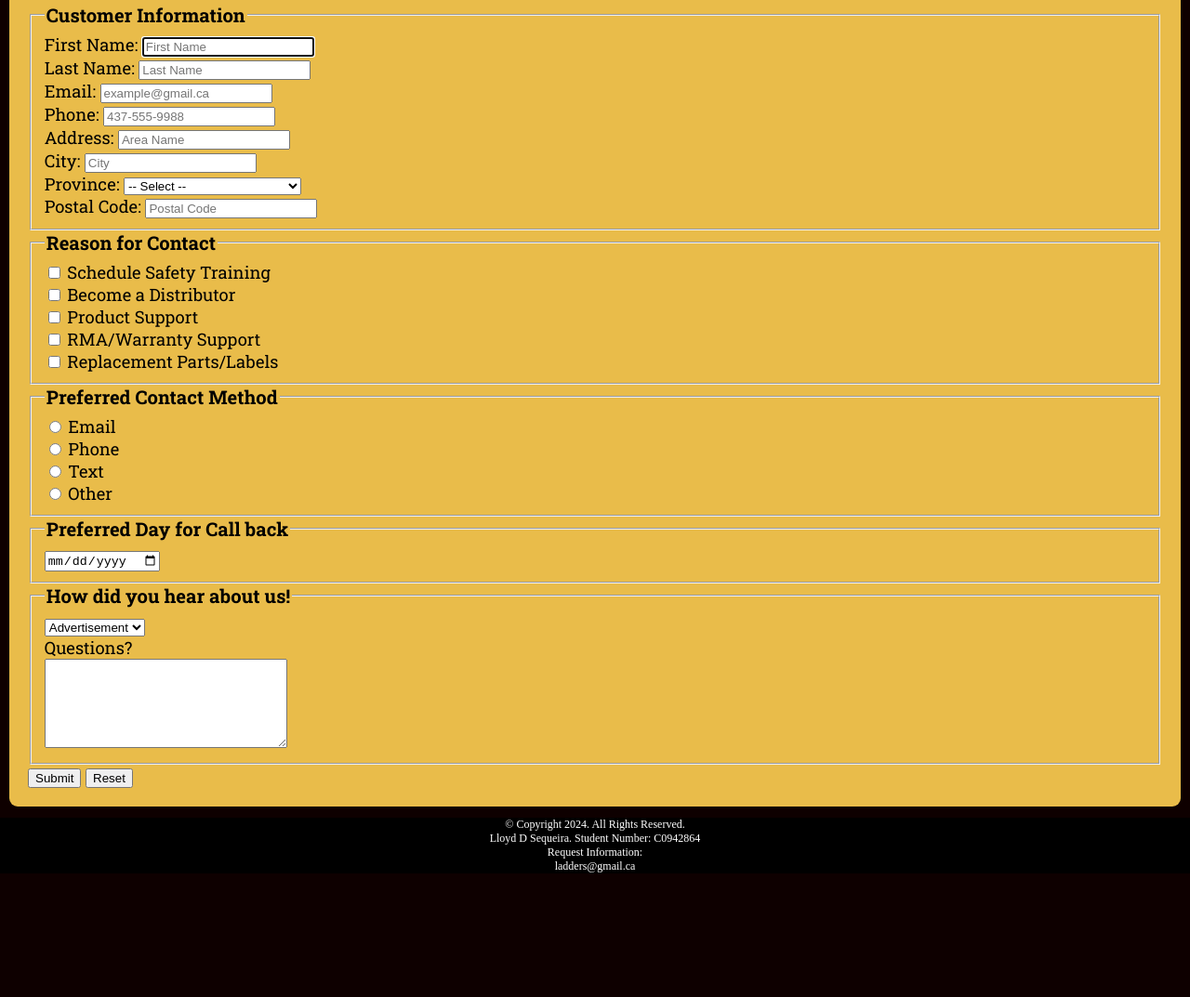
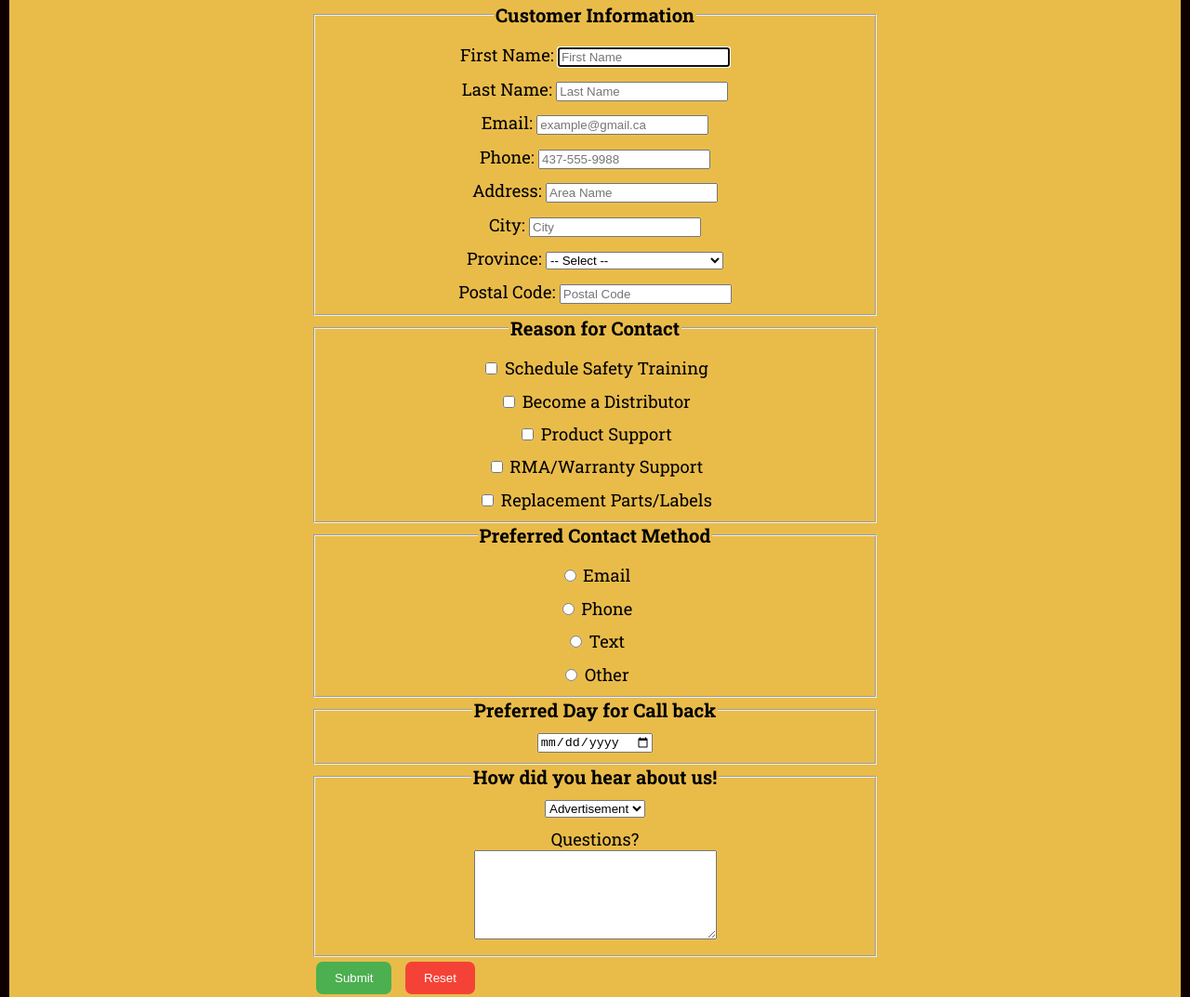
Before and after one commit to LloydSequeira/CSD-1103.github.io, a plain HTML site: page contact.html in a window 1280 px wide. Shown: the part 733-1806 px from the top of the page at 93% size. Before the commit the page ends 1685 px from the top, so only its background shows below. Drawn offline with Linux system fonts and the light colour scheme; a web font is replaced by a local one.

Commit message:
contact.css

```diff
--- a/css/contact.css
+++ b/css/contact.css
@@ -48,6 +48,9 @@
     border-radius: 15px;
 }
 
+fieldset {
+    text-align: center;
+}
 
 fieldset legend {
     font-weight: bold;
@@ -56,7 +59,29 @@ fieldset legend {
 
 label {
     display: block;
+    padding-top: 2%;
 }
+
+form #submit {
+    background-color: #4caf50;
+    border: none;
+    color: white;
+    padding: 10px 20px;
+    margin: 5px;
+    border-radius: 7px;
+    cursor: pointer;
+}
+
+form #reset {
+    background-color: #f44336;
+    border: none;
+    color: white;
+    padding: 10px 20px;
+    margin: 5px;
+    border-radius: 7px;
+    cursor: pointer;
+}
+
 
 /* Media Query for mobile Viewport */
 @media screen and (max-width: 600px) {
@@ -81,6 +106,12 @@ label {
         width: 90%;
         height: auto;
     }
+
+    /* Tablet Viewport: Style rule for form element */
+    form {
+        width: 60%;
+        margin: 0 auto;
+    }
 }
 
 
@@ -95,4 +126,11 @@ label {
         width: 90%;
         height: auto;
     }
+
+    /* Desktop Viewport: Style rules for form elements */
+    form {
+        width: 50%;
+        margin: 0 auto;
+    }
+
 }
```
